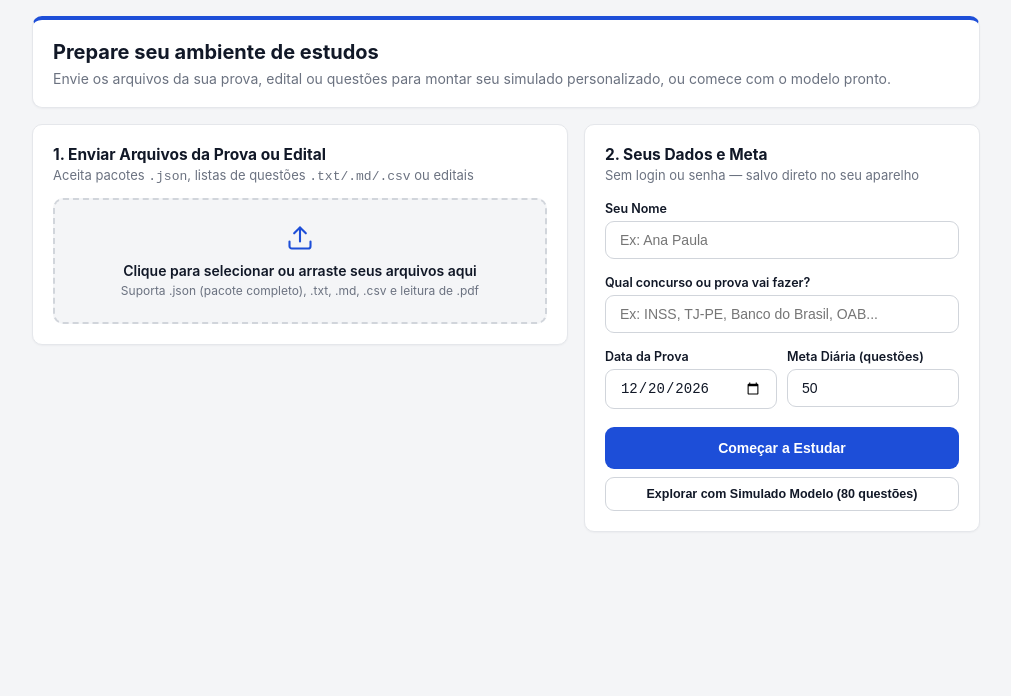
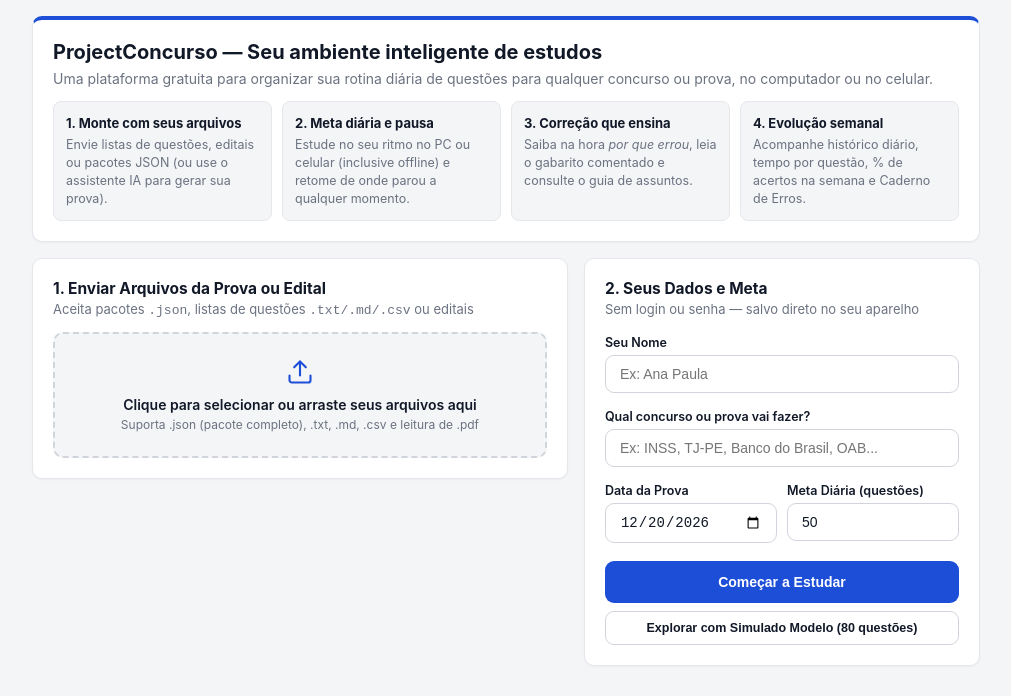
Before and after one commit to matheusbgoes/ProjectConcurso, a plain HTML site: page index.html in a window 1280 px wide. Shown: the part 62-758 px from the top of the page, without its empty margins (134-1145 px from the left). Drawn offline with Linux system fonts and the light colour scheme.

Commit message:
feat: adiciona introducao visual explicando o funcionamento do ProjectConcurso

```diff
--- a/index.html
+++ b/index.html
@@ -738,6 +738,29 @@
             align-items: start;
         }
         @media (max-width: 760px) { .setup-grid { grid-template-columns: 1fr; } }
+        .intro-grid {
+            display: grid;
+            grid-template-columns: repeat(4, 1fr);
+            gap: 10px;
+            margin-top: 14px;
+        }
+        @media (max-width: 820px) { .intro-grid { grid-template-columns: repeat(2, 1fr); } }
+        @media (max-width: 500px) { .intro-grid { grid-template-columns: 1fr; } }
+        .intro-item {
+            background: var(--bg);
+            border: 1px solid var(--border);
+            border-radius: 8px;
+            padding: 12px;
+            font-size: 12.5px;
+            line-height: 1.45;
+            color: var(--text-muted);
+        }
+        .intro-item strong {
+            display: block;
+            color: var(--text);
+            font-size: 13px;
+            margin-bottom: 3px;
+        }
         .file-status {
             margin-top: 10px;
             padding: 10px 12px;
@@ -780,8 +803,26 @@
     <!-- TAB: SETUP INICIAL / MONTAGEM DA PROVA -->
     <section id="tab-setup" class="hidden">
         <div class="card" style="border-top: 4px solid var(--accent);">
-            <h2 style="font-size: 20px; font-weight: 700; margin: 0 0 6px;">Prepare seu ambiente de estudos</h2>
-            <p class="card-sub" style="font-size: 14px; margin: 0;">Envie os arquivos da sua prova, edital ou questões para montar seu simulado personalizado, ou comece com o modelo pronto.</p>
+            <h2 style="font-size: 20px; font-weight: 700; margin: 0 0 6px;">ProjectConcurso — Seu ambiente inteligente de estudos</h2>
+            <p class="card-sub" style="font-size: 14px; margin: 0;">Uma plataforma gratuita para organizar sua rotina diária de questões para qualquer concurso ou prova, no computador ou no celular.</p>
+            <div class="intro-grid">
+                <div class="intro-item">
+                    <strong>1. Monte com seus arquivos</strong>
+                    Envie listas de questões, editais ou pacotes JSON (ou use o assistente IA para gerar sua prova).
+                </div>
+                <div class="intro-item">
+                    <strong>2. Meta diária e pausa</strong>
+                    Estude no seu ritmo no PC ou celular (inclusive offline) e retome de onde parou a qualquer momento.
+                </div>
+                <div class="intro-item">
+                    <strong>3. Correção que ensina</strong>
+                    Saiba na hora <em>por que errou</em>, leia o gabarito comentado e consulte o guia de assuntos.
+                </div>
+                <div class="intro-item">
+                    <strong>4. Evolução semanal</strong>
+                    Acompanhe histórico diário, tempo por questão, % de acertos na semana e Caderno de Erros.
+                </div>
+            </div>
         </div>
 
         <div class="setup-grid">
```
